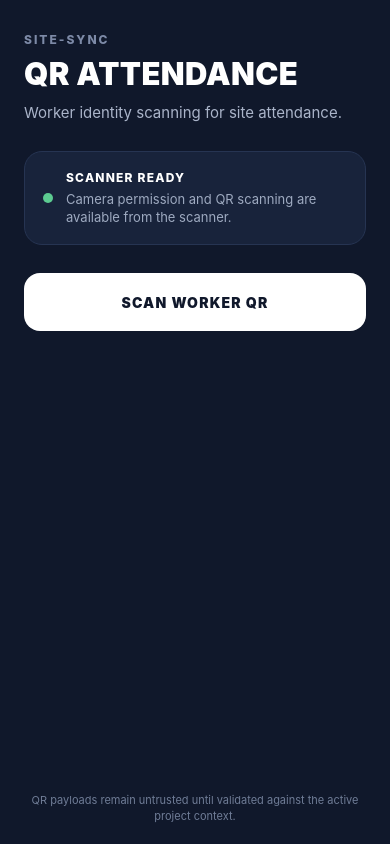
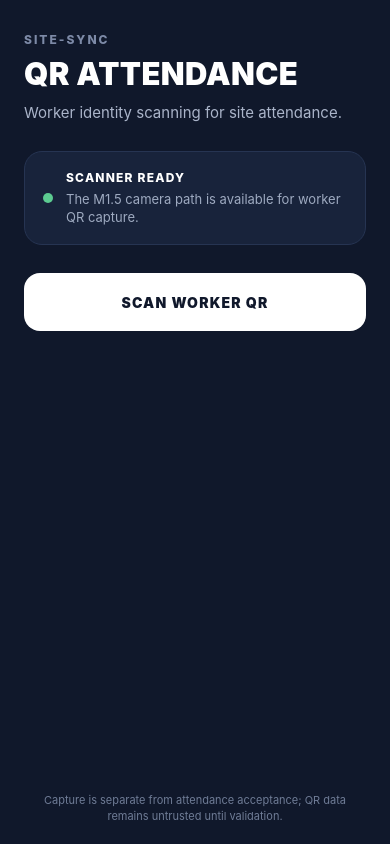
Before and after one commit to maddy0508/SITE-SYNC, a React Native app in the folder sitesync/: screen / in a window 390 px wide. Built offline with nearby package versions, Linux system fonts and the light colour scheme.

Commit message:
fix(app): keep QR capture separate from validation

```diff
--- a/sitesync/App.tsx
+++ b/sitesync/App.tsx
@@ -21,7 +21,6 @@ function App() {
           onQrValue={async (value) => {
             setLastScan(value);
             setMode('home');
-            return 'valid';
           }}
         />
         <Pressable
@@ -53,7 +52,7 @@ function App() {
           <View style={styles.statusCopy}>
             <Text style={styles.statusTitle}>SCANNER READY</Text>
             <Text style={styles.statusBody}>
-              Camera permission and QR scanning are available from the scanner.
+              The M1.5 camera path is available for worker QR capture.
             </Text>
           </View>
         </View>
@@ -77,7 +76,7 @@ function App() {
         </Pressable>
 
         <Text style={styles.footer}>
-          QR payloads remain untrusted until validated against the active project context.
+          Capture is separate from attendance acceptance; QR data remains untrusted until validation.
         </Text>
       </View>
     </SafeAreaView>
```
